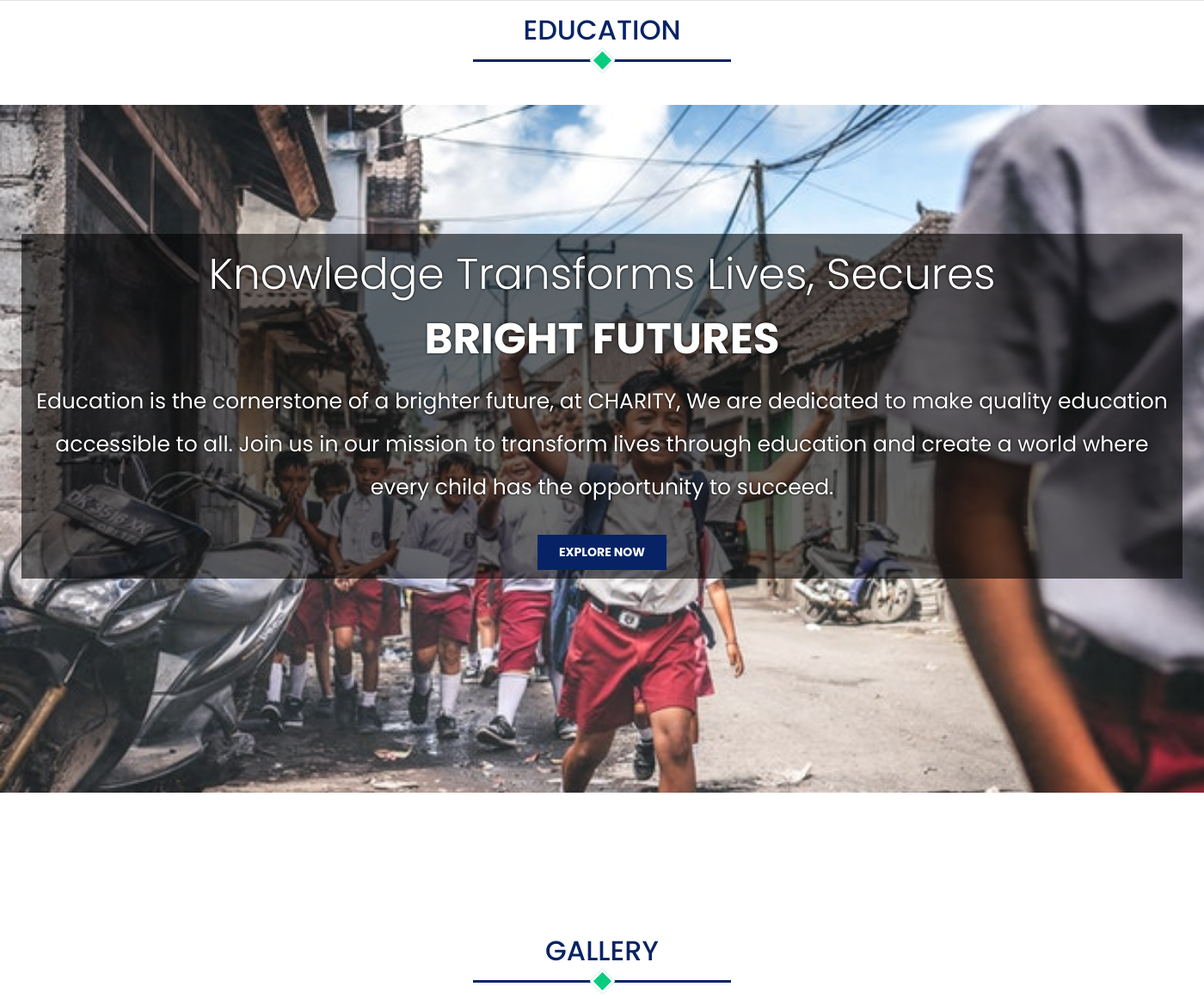
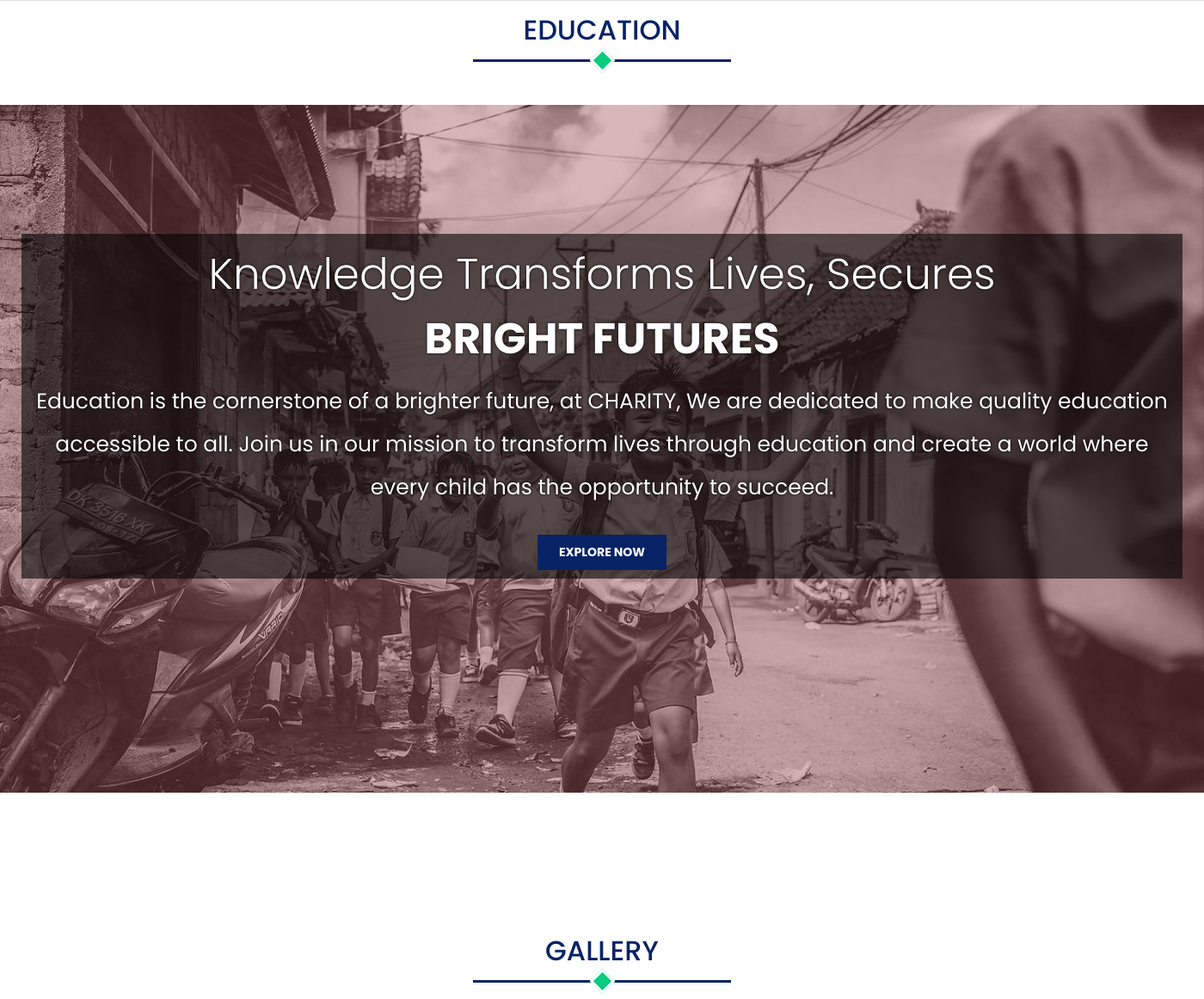
Before and after one commit to 07aadarsh/Charity, a PHP site: page / in a window 1400 px wide. Shown: the part 2403-3565 px from the top of the page at 86% size. Run offline with PHP 8.4, Linux system fonts and the light colour scheme.

Commit message:
"Updated background image in .education class from 'Education.jpg' to 'Education_1.jpg'"

```diff
--- a/Description/style.css
+++ b/Description/style.css
@@ -592,7 +592,7 @@ span{
 /*education section start*/
 
 .education {
-    background-image: url("Education.jpg");
+    background-image: url("Education_1.jpg");
     background-repeat: no-repeat;
     background-size: cover;
     height: 100vh;
```
Also changed, not shown: Description/Education_1.jpg (added).
